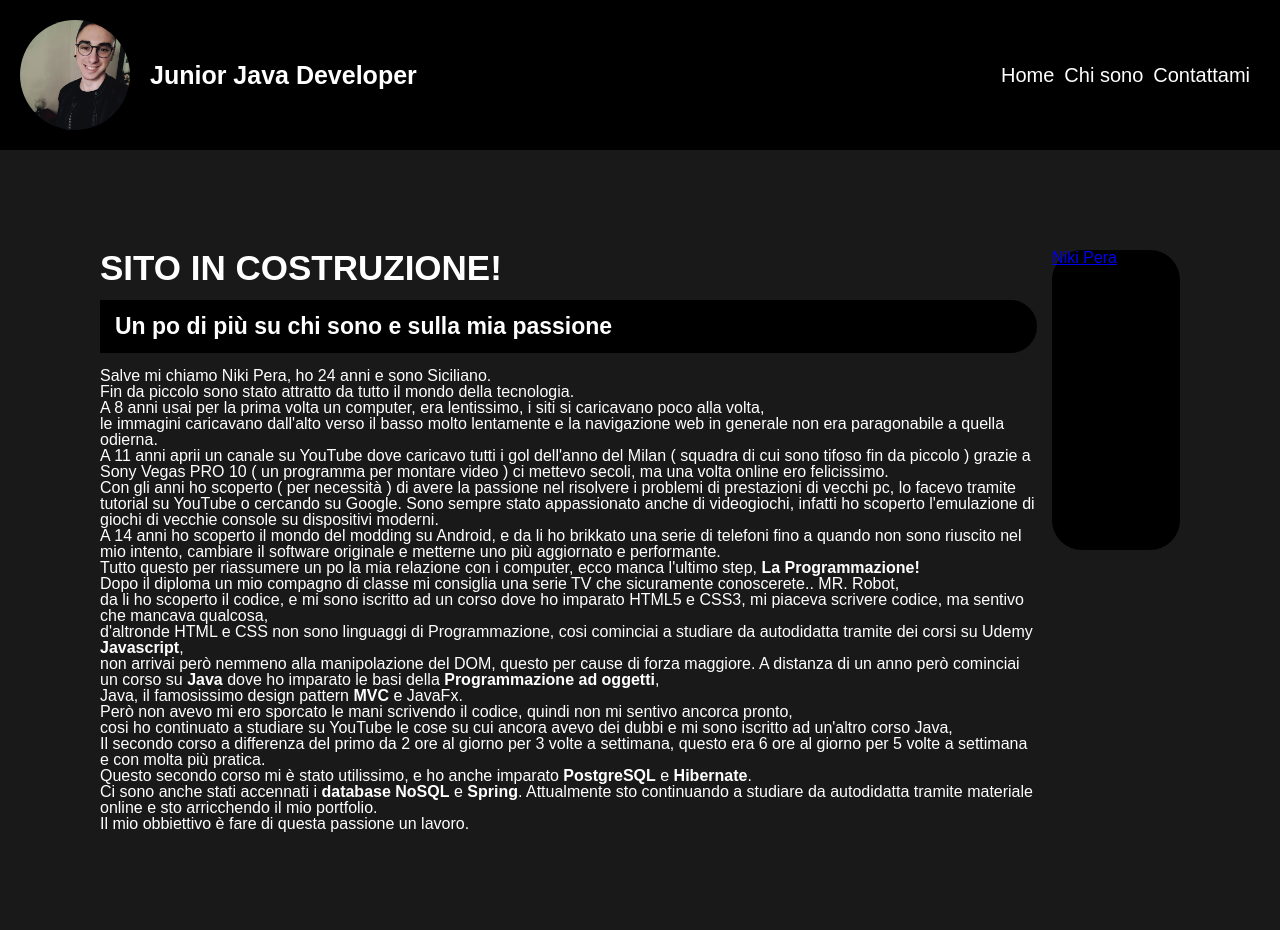
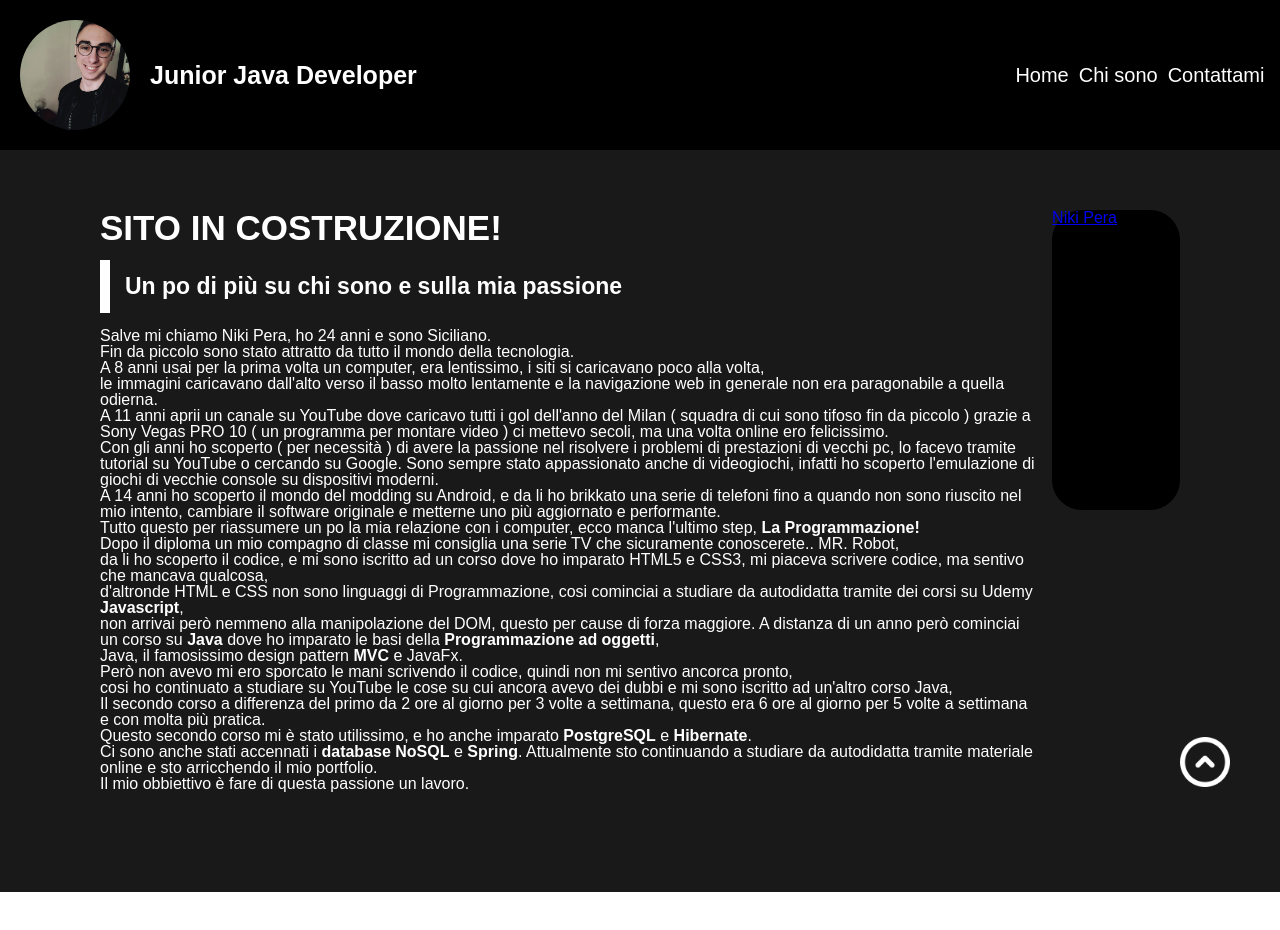
Before and after one commit to kan3ki1997/Niki-Pera, a plain HTML site: page index.html in a window 1280 px wide. After the commit the page ends 892 px from the top, so only its background shows below. Drawn offline with Linux system fonts and the light colour scheme.

Commit message:
piccoli fix
da sistemare il menu position fixed

```diff
--- a/index.html
+++ b/index.html
@@ -4,10 +4,12 @@
 <head>
   <meta charset="utf-8">
   <title>Niki Pera</title>
+  <meta name="Description" content="Niki Pera - Junior Java Developer">
   <link rel="stylesheet" href="style.css" type="text/css">
+  <link rel="icon" type="image/png" href="images/foto.jpg">
 </head>
 
-<body>
+<body id="top">
   <header>
     <div class="prova">
       <div class="fotoContainer">
@@ -55,6 +57,7 @@
     <aside class="social">
       <div class="badge-base LI-profile-badge" data-locale="it_IT" data-size="medium" data-theme="dark" data-type="VERTICAL" data-vanity="niki-pera" data-version="v1"><a class="badge-base__link LI-simple-link" href="https://it.linkedin.com/in/niki-pera?trk=profile-badge">Niki Pera</a></div>
     </aside>
+    <a class="backTop" href="#top"><img src="images/freccia-su.png" width="50" class="tornasu" alt="pulsante per tornare in cima alla pagina"></a>
   </main>
   <footer>
 
--- a/style.css
+++ b/style.css
@@ -52,12 +52,17 @@ table {
 /* fine reset css */
 header {
   display: flex;
+  height: 110px;
+  width: 98%;
   justify-content: space-between;
-  height: 110px;
   background-color: rgb(0, 0, 0);
   align-items: center;
   color: white;
   padding: 20px;
+  position: fixed;
+  top: 0;
+  left: 0;
+  z-index: 10000;
 }
 
 .prova {
@@ -121,14 +126,7 @@ main {
   font-family: sans-serif;
   padding: 100px;
   color: white;
-}
-
-main aside {
-  margin-left: 15px;
-  background-color: rgb(0, 0, 0);
-  border-radius: 30px;
-  height: 300px;
-  width: 300px;
+  margin-top: 110px;
 }
 
 main h2 {
@@ -142,10 +140,23 @@ main h3 {
   font-weight: bold;
   padding: 15px;
   margin-bottom: 15px;
-  background-color: rgb(0, 0, 0);
-  border-radius: 0px 30px 30px 0px;
+  border-left: solid white 10px;
 }
 
 main strong {
   font-weight: bold;
 }
+
+main aside {
+  margin-left: 15px;
+  background-color: rgb(0, 0, 0);
+  border-radius: 30px;
+  height: 300px;
+  width: 300px;
+}
+
+.backTop{
+  position: fixed;
+  right: 50px;
+  bottom: 10px;
+}
```
Also changed, not shown: images/freccia-su.png (added).
